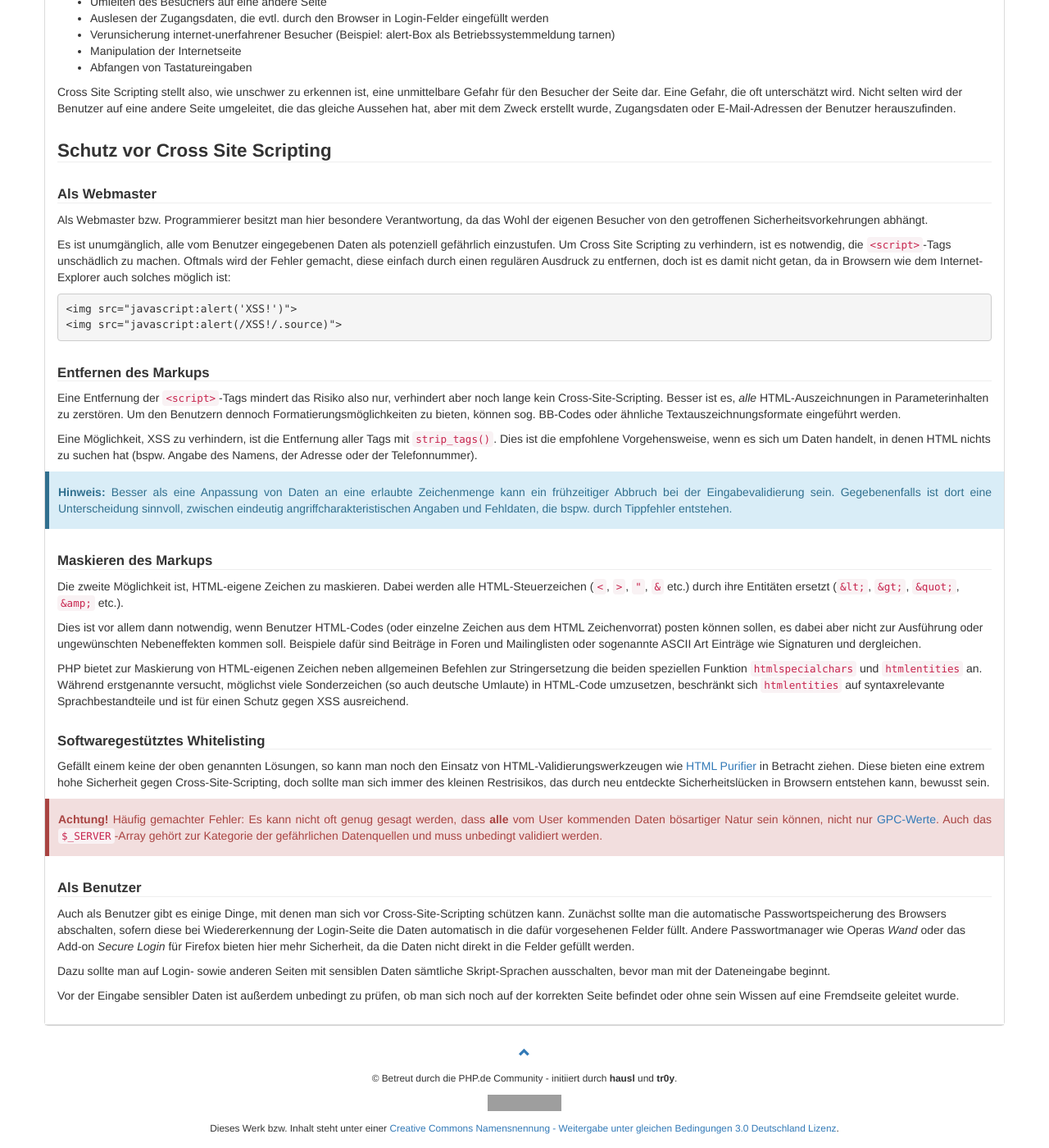
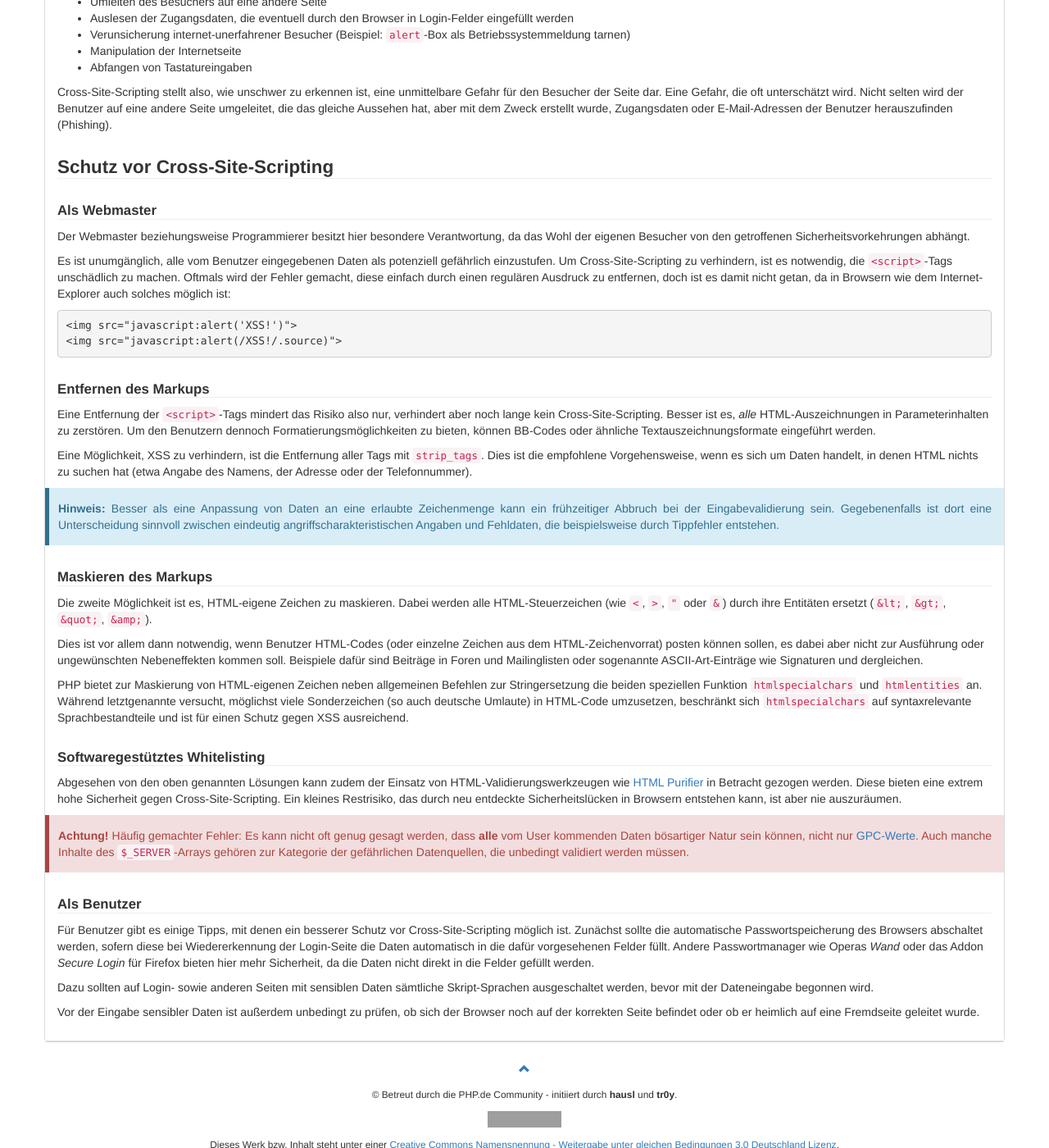
Before and after one commit to php-de/php-de.github.io, a Jekyll site: the page built from general/cross-site-scripting.md, in a window 1280 px wide and 1400 px high, scrolled down 2076 px. Shown: the whole window at 82% size. Built offline with Jekyll 4.4.1, drawn with Linux system fonts in a browser that asks for light colours; nearby versions of some CDN libraries; some of the changed text lies outside the part shown; grey boxes are pictures that could not be loaded.

Commit message:
Cross-Site-Scripting - Überarbeitung des vorhandenen Inhalts

```diff
--- a/general/cross-site-scripting.md
+++ b/general/cross-site-scripting.md
@@ -27,7 +27,7 @@
         simple: ""
 
     -   name: "Konsequenzen einer XSS-Attacke"
-        anchor: konsequenzen einer xss-attacke
+        anchor: konsequenzen-einer-xss-attacke
         simple: ""
 
     -   name: "Schutz vor Cross-Site-Scripting"
@@ -37,18 +37,18 @@
 entry-type: in-discussion
 ---
 
-Beim **Cross-Site-Scripting** (oft auch XSS) handelt es sich um eine
-Angriffstechnik auf die Besucher der Webseite mittels
+**Cross-Site-Scripting** (**XSS**) ist eine Angriffstechnik auf die Besucher
+eine Webseite mittels
 [JavaScript](http://php-de.github.io/general/javascript.html) oder anderer
-client-basierter Skriptsprachen. Dabei wird sich eine unzureichende Prüfung der
-eingegebenen Daten zunutze gemacht.
+clientbasierter Skriptsprachen. Dabei wird eine unzureichende Prüfung der
+eingegebenen Daten ausgenutzt.
 
-Ein verwandtes Problem ist das Einschleusen anderer clientverarbeiteten
-Sprachteile (Code Injection) wie HTML-Code oder CSS-Formatierungsangaben. Das
-Spektrum reicht hier von der Einbringung eigener Inhalte bis zur
-Neuformatierung, damit schlimmstenfalls bis zur Unbenutzbarkeit der Seite.
-Neben konkreten Schäden für den Nutzer kann ein erheblicher Imageschaden für
-den Seitenbetreiber entstehen.
+Ein verwandtes Problem ist das Einschleusen anderer durch den Client
+verarbeiteter Sprachteile (Code Injection) wie HTML-Code oder
+CSS-Formatierungsangaben. Das Spektrum reicht hier von der Einbringung eigener
+Inhalte bis zur Neuformatierung, damit schlimmstenfalls bis zur Unbenutzbarkeit
+der Seite.  Neben konkreten Schäden für den Nutzer kann ein erheblicher
+Imageschaden für den Seitenbetreiber entstehen.
 
 
 
@@ -60,23 +60,23 @@
 Ausgabe direkt wahrnimmt, basieren XSS & Co immer auf einer Sicherheitslücke
 auf dem Server.
 
-Die zweite Komponente ist der zeitliche Aspekt. Ein Angriff über XSS soll ja
-nicht den Manipulierenden selbst, sondern Besucher dieser Seite treffen.
-Deshalb ist ein erfolgreicher XSS Angriff nur möglich, wenn der Schadcode in
-irgendeiner Form gespeichert und Teil der öffentlichen Ausgabe der Website
-wird. Aus dem selben Grund kann eine dynamische Seitenmanipulation
-überJavascript/DOM nicht zu Cross Side Scripting Attacken gezählt werden.
+Die zweite Komponente ist der zeitliche Aspekt. Ein Angriff über XSS soll nicht
+den Manipulierenden selbst, sondern Besucher dieser Seite treffen. Deshalb ist
+ein erfolgreicher XSS-Angriff nur möglich, wenn der Schadcode in irgendeiner
+Form gespeichert und Teil der öffentlichen Ausgabe der Website wird. Aus
+demselben Grund kann eine dynamische Seitenmanipulation über Javascript/DOM
+nicht zu den Cross-Site-Scripting-Attacken gezählt werden.
 
 
 
 ### Code Injection allgemein
 
-Dynamische Websiteprogrammierung fußt auf einer Kombination von statischen HTML
-Codeelementen und darin eingefügten Inhaltsteilen. Das entstehende Produkt wird
-als HTML Quellcode vom Webserver ausgeliefert (vgl.
+Dynamische Websiteprogrammierung fußt auf einer Kombination von statischen
+HTML-Codeelementen und darin eingefügten Inhaltsteilen. Das fertige Produkt
+wird als HTML-Quellcode vom Webserver ausgeliefert (vgl.
 [Was_ist_PHP](http://php-de.github.io/general/was-ist-php.html)). Daraus
-entsteht ein ungewöhnlicher Effekt, wenn man die Möglichkeit der Flexibilität
-zu einseitig betrachtet.
+entsteht ein ungewöhnlicher Effekt, wenn die Möglichkeit der Flexibilität zu
+einseitig betrachtet wird.
 
 ~~~ php
 <h1><?php echo $myHeader; ?></h1>
@@ -101,14 +101,14 @@
 ~~~
 
 ~~~ php
-$myTitle = '" style="background:url(http://badserver/badimage.jpg);';
+$myTitle = '" style="background:url(http://xss.example.org/badimage.jpg);';
 ~~~
 
 ~~~ php
 $myValue = '"><input type="text" name="badtest" value="bad value';
 ~~~
 
-Als Resultat ergibt sich in allen drei Fällen ein völlig neuer Kontext also
+Als Resultat ergibt sich in allen drei Fällen ein völlig neuer Kontext als
 angedacht:
 
 ~~~ html
@@ -121,23 +121,23 @@
 Absatz eingefügt.
 
 ~~~ html
-<p title="" style="background:url(http://badserver/badimage.jpg);">
+<p title="" style="background:url(http://xss.example.org/badimage.jpg);">
 ~~~
 
-Statt eines relativ harmlosen title Attributs wird eine style Attribut gesetzt
-und der Absatz neu formatiert.
+Statt eines relativ harmlosen `title`-Attributs wird ein `style`-Attribut
+gesetzt und der Absatz neu formatiert.
 
 ~~~ html
 <input type="text" name="test" value=""><input type="text" name="badtest" value="bad value">
 ~~~
 
-Statt ein Formfeld auszufüllen wird das Tag geschlossen und ein weiteres
+Statt ein Formfeld auszufüllen, wird der Tag geschlossen und ein weiteres
 Eingabefeld in den Quelltext geschrieben.
 
 Code Injection für sich ist zwar ein vom Entwickler nicht vorgesehener Effekt,
 schadet aber vornehmlich erst einmal dem Manipulator selbst. Der veränderte
-Browserquelltext ist damit zunächst nicht schwerwiegender, als wäre er auf
-nachträglich auf dem Client auf einen andere Weise, bspw. über einen Proxy oder
+Browserquelltext ist damit zunächst nicht schwerwiegender, als wäre er
+nachträglich auf dem Client auf einen andere Weise, etwa über einen Proxy oder
 ein Browserplugin wie Greasemonkey, verändert worden.
 
 Wie bereits einleitend beschrieben, ergibt sich die eigentlich Gefahr dann,
@@ -156,7 +156,7 @@
 <script type="text/javascript">alert('XSS!');</script>
 ~~~
 
-Wird dieser Code nicht validiert (und beispielsweise mit `htmlspecialchars()`
+Wird dieser Code nicht validiert (und beispielsweise mit `htmlspecialchars`
 behandelt), so ist er für jeden Besucher des Gästebuchs sichtbar und kommt
 demnach zur Ausführung. Dem Besucher wird eine `alert`-Box mit dem Inhalt
 „XSS!“ angezeigt.
@@ -166,18 +166,17 @@
 Ist die Direktive
 [magic_quotes_gpc](http://php-de.github.io/general/php-ini.html#magicquotesgpc)
 in der [php.ini](http://php-de.github.io/general/php-ini.html) eingeschaltet,
-wird der obige Code u.U. nicht funktionieren, da die Stringbegrenzer `"` und
-`'` nicht funktionieren werden. Dies stellt jedoch kein Problem dar, da die
-Angabe `type="text/javascript"` für die Ausführung in den meisten Browsern
+wird der obige Code unter Umständen nicht funktionieren, da die Stringbegrenzer
+`"` und `'` nicht funktionieren werden. Dies stellt jedoch kein Problem dar, da
+die Angabe `type="text/javascript"` für die Ausführung in den meisten Browsern
 nicht vonnöten ist. Ebenso können Strings in JavaScript auch auf andere Weise
-dargestellt werden, indem man sich die Syntax regulärer Ausdrücke zunutze
-macht.
+dargestellt werden, indem die Syntax regulärer Ausdrücke genutzt wird.
 
 ~~~ html
 <script>alert(/XSS!/.source);</script>
 ~~~
 
-Dieser Code enthält keine regulären Stringbegrenzer und ist dennoch
+Dieser Code enthält keine üblichen Stringbegrenzer und ist dennoch
 funktionstüchtig.
 
 
@@ -185,32 +184,32 @@
 ### Konsequenzen einer XSS-Attacke
 
 Das obige Beispiel zum Einschleusen schädlichen Codes ist nur eine milde
-Variante dessen, was möglich ist. Möglich ist u.a. Folgendes:
+Variante dessen, was möglich ist. Möglich ist zum Beispiel Folgendes:
 
 * Umleiten des Besuchers auf eine andere Seite
-* Auslesen der Zugangsdaten, die evtl. durch den Browser in Login-Felder eingefüllt werden
-* Verunsicherung internet-unerfahrener Besucher (Beispiel: alert-Box als Betriebssystemmeldung tarnen)
+* Auslesen der Zugangsdaten, die eventuell durch den Browser in Login-Felder eingefüllt werden
+* Verunsicherung internet-unerfahrener Besucher (Beispiel: `alert`-Box als Betriebssystemmeldung tarnen)
 * Manipulation der Internetseite
 * Abfangen von Tastatureingaben
 
-Cross Site Scripting stellt also, wie unschwer zu erkennen ist, eine
+Cross-Site-Scripting stellt also, wie unschwer zu erkennen ist, eine
 unmittelbare Gefahr für den Besucher der Seite dar. Eine Gefahr, die oft
 unterschätzt wird. Nicht selten wird der Benutzer auf eine andere Seite
 umgeleitet, die das gleiche Aussehen hat, aber mit dem Zweck erstellt wurde,
-Zugangsdaten oder E-Mail-Adressen der Benutzer herauszufinden.
+Zugangsdaten oder E-Mail-Adressen der Benutzer herauszufinden (Phishing).
 
 
 
-### Schutz vor Cross Site Scripting
+### Schutz vor Cross-Site-Scripting
 
 #### Als Webmaster
 
-Als Webmaster bzw. Programmierer besitzt man hier besondere Verantwortung, da
-das Wohl der eigenen Besucher von den getroffenen Sicherheitsvorkehrungen
-abhängt.
+Der Webmaster beziehungsweise Programmierer besitzt hier besondere
+Verantwortung, da das Wohl der eigenen Besucher von den getroffenen
+Sicherheitsvorkehrungen abhängt.
 
 Es ist unumgänglich, alle vom Benutzer eingegebenen Daten als potenziell
-gefährlich einzustufen. Um Cross Site Scripting zu verhindern, ist es
+gefährlich einzustufen. Um Cross-Site-Scripting zu verhindern, ist es
 notwendig, die `<script>`-Tags unschädlich zu machen. Oftmals wird der Fehler
 gemacht, diese einfach durch einen regulären Ausdruck zu entfernen, doch ist es
 damit nicht getan, da in Browsern wie dem Internet-Explorer auch solches
@@ -226,12 +225,12 @@
 Eine Entfernung der `<script>`-Tags mindert das Risiko also nur, verhindert
 aber noch lange kein Cross-Site-Scripting. Besser ist es, *alle*
 HTML-Auszeichnungen in Parameterinhalten zu zerstören. Um den Benutzern dennoch
-Formatierungsmöglichkeiten zu bieten, können sog. BB-Codes oder ähnliche
+Formatierungsmöglichkeiten zu bieten, können BB-Codes oder ähnliche
 Textauszeichnungsformate eingeführt werden.
 
 Eine Möglichkeit, XSS zu verhindern, ist die Entfernung aller Tags mit
-`strip_tags()`. Dies ist die empfohlene Vorgehensweise, wenn es sich um Daten
-handelt, in denen HTML nichts zu suchen hat (bspw. Angabe des Namens, der
+`strip_tags`. Dies ist die empfohlene Vorgehensweise, wenn es sich um Daten
+handelt, in denen HTML nichts zu suchen hat (etwa Angabe des Namens, der
 Adresse oder der Telefonnummer).
 
 <div class="alert alert-info">
@@ -240,37 +239,37 @@
 
 Besser als eine Anpassung von Daten an eine erlaubte Zeichenmenge kann ein
 frühzeitiger Abbruch bei der Eingabevalidierung sein. Gegebenenfalls ist dort
-eine Unterscheidung sinnvoll, zwischen eindeutig angriffcharakteristischen
-Angaben und Fehldaten, die bspw. durch Tippfehler entstehen.
+eine Unterscheidung sinnvoll zwischen eindeutig angriffscharakteristischen
+Angaben und Fehldaten, die beispielsweise durch Tippfehler entstehen.
 
 </div>
 
 #### Maskieren des Markups
 
-Die zweite Möglichkeit ist, HTML-eigene Zeichen zu maskieren. Dabei werden alle
-HTML-Steuerzeichen (`<`, `>`, `"`, `&` etc.) durch ihre Entitäten ersetzt
-(`&lt;`, `&gt;`, `&quot;`, `&amp;` etc.).
+Die zweite Möglichkeit ist es, HTML-eigene Zeichen zu maskieren. Dabei werden alle
+HTML-Steuerzeichen (wie `<`, `>`, `"` oder `&`) durch ihre Entitäten ersetzt
+(`&lt;`, `&gt;`, `&quot;`, `&amp;`).
 
 Dies ist vor allem dann notwendig, wenn Benutzer HTML-Codes (oder einzelne
-Zeichen aus dem HTML Zeichenvorrat) posten können sollen, es dabei aber nicht
+Zeichen aus dem HTML-Zeichenvorrat) posten können sollen, es dabei aber nicht
 zur Ausführung oder ungewünschten Nebeneffekten kommen soll. Beispiele dafür
-sind Beiträge in Foren und Mailinglisten oder sogenannte ASCII Art Einträge wie
+sind Beiträge in Foren und Mailinglisten oder sogenannte ASCII-Art-Einträge wie
 Signaturen und dergleichen.
 
 PHP bietet zur Maskierung von HTML-eigenen Zeichen neben allgemeinen Befehlen
 zur Stringersetzung die beiden speziellen Funktion `htmlspecialchars` und
-`htmlentities` an. Während erstgenannte versucht, möglichst viele Sonderzeichen
+`htmlentities` an. Während letztgenannte versucht, möglichst viele Sonderzeichen
 (so auch deutsche Umlaute) in HTML-Code umzusetzen, beschränkt sich
-`htmlentities` auf syntaxrelevante Sprachbestandteile und ist für einen Schutz
+`htmlspecialchars` auf syntaxrelevante Sprachbestandteile und ist für einen Schutz
 gegen XSS ausreichend.
 
 #### Softwaregestütztes Whitelisting
 
-Gefällt einem keine der oben genannten Lösungen, so kann man noch den Einsatz
-von HTML-Validierungswerkzeugen wie [HTML Purifier](http://htmlpurifier.org/)
-in Betracht ziehen. Diese bieten eine extrem hohe Sicherheit gegen
-Cross-Site-Scripting, doch sollte man sich immer des kleinen Restrisikos, das
-durch neu entdeckte Sicherheitslücken in Browsern entstehen kann, bewusst sein.
+Abgesehen von den oben genannten Lösungen kann zudem der Einsatz von
+HTML-Validierungswerkzeugen wie [HTML Purifier](http://htmlpurifier.org/) in
+Betracht gezogen werden. Diese bieten eine extrem hohe Sicherheit gegen
+Cross-Site-Scripting. Ein kleines Restrisiko, das durch neu entdeckte
+Sicherheitslücken in Browsern entstehen kann, ist aber nie auszuräumen.
 
 <div class="alert alert-danger">
 
@@ -280,24 +279,24 @@
 <strong>alle</strong> vom User kommenden Daten bösartiger Natur sein können,
 nicht nur <a
 href="http://php-de.github.io/request-handling/gpc.html">GPC-Werte</a>. Auch
-das <code>$_SERVER</code>-Array gehört zur Kategorie der gefährlichen
-Datenquellen und muss unbedingt validiert werden.
+manche Inhalte des <code>$_SERVER</code>-Arrays gehören zur Kategorie der
+gefährlichen Datenquellen, die unbedingt validiert werden müssen.
 
 </div>
 
 #### Als Benutzer
 
-Auch als Benutzer gibt es einige Dinge, mit denen man sich vor
-Cross-Site-Scripting schützen kann. Zunächst sollte man die automatische
-Passwortspeicherung des Browsers abschalten, sofern diese bei Wiedererkennung
-der Login-Seite die Daten automatisch in die dafür vorgesehenen Felder füllt.
-Andere Passwortmanager wie Operas *Wand* oder das Add-on *Secure Login* für
-Firefox bieten hier mehr Sicherheit, da die Daten nicht direkt in die Felder
-gefüllt werden.
+Für Benutzer gibt es einige Tipps, mit denen ein besserer Schutz vor
+Cross-Site-Scripting möglich ist. Zunächst sollte die automatische
+Passwortspeicherung des Browsers abschaltet werden, sofern diese bei
+Wiedererkennung der Login-Seite die Daten automatisch in die dafür vorgesehenen
+Felder füllt. Andere Passwortmanager wie Operas *Wand* oder das Addon *Secure
+Login* für Firefox bieten hier mehr Sicherheit, da die Daten nicht direkt in
+die Felder gefüllt werden.
 
-Dazu sollte man auf Login- sowie anderen Seiten mit sensiblen Daten sämtliche
-Skript-Sprachen ausschalten, bevor man mit der Dateneingabe beginnt.
+Dazu sollten auf Login- sowie anderen Seiten mit sensiblen Daten sämtliche
+Skript-Sprachen ausgeschaltet werden, bevor mit der Dateneingabe begonnen wird.
 
-Vor der Eingabe sensibler Daten ist außerdem unbedingt zu prüfen, ob man sich
-noch auf der korrekten Seite befindet oder ohne sein Wissen auf eine Fremdseite
-geleitet wurde.
+Vor der Eingabe sensibler Daten ist außerdem unbedingt zu prüfen, ob sich der
+Browser noch auf der korrekten Seite befindet oder ob er heimlich auf eine
+Fremdseite geleitet wurde.
```
Also changed, not shown: other parts of general/cross-site-scripting.md (+1 -1 lines).
